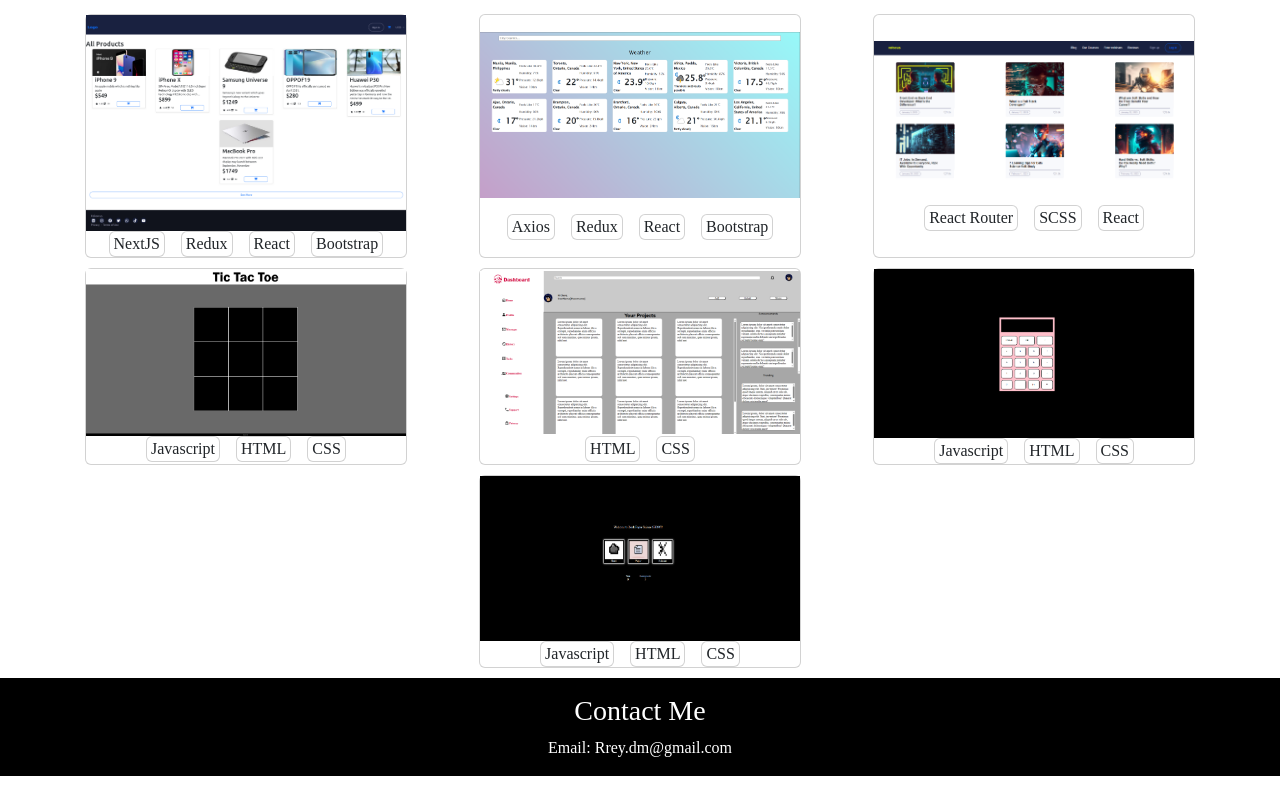
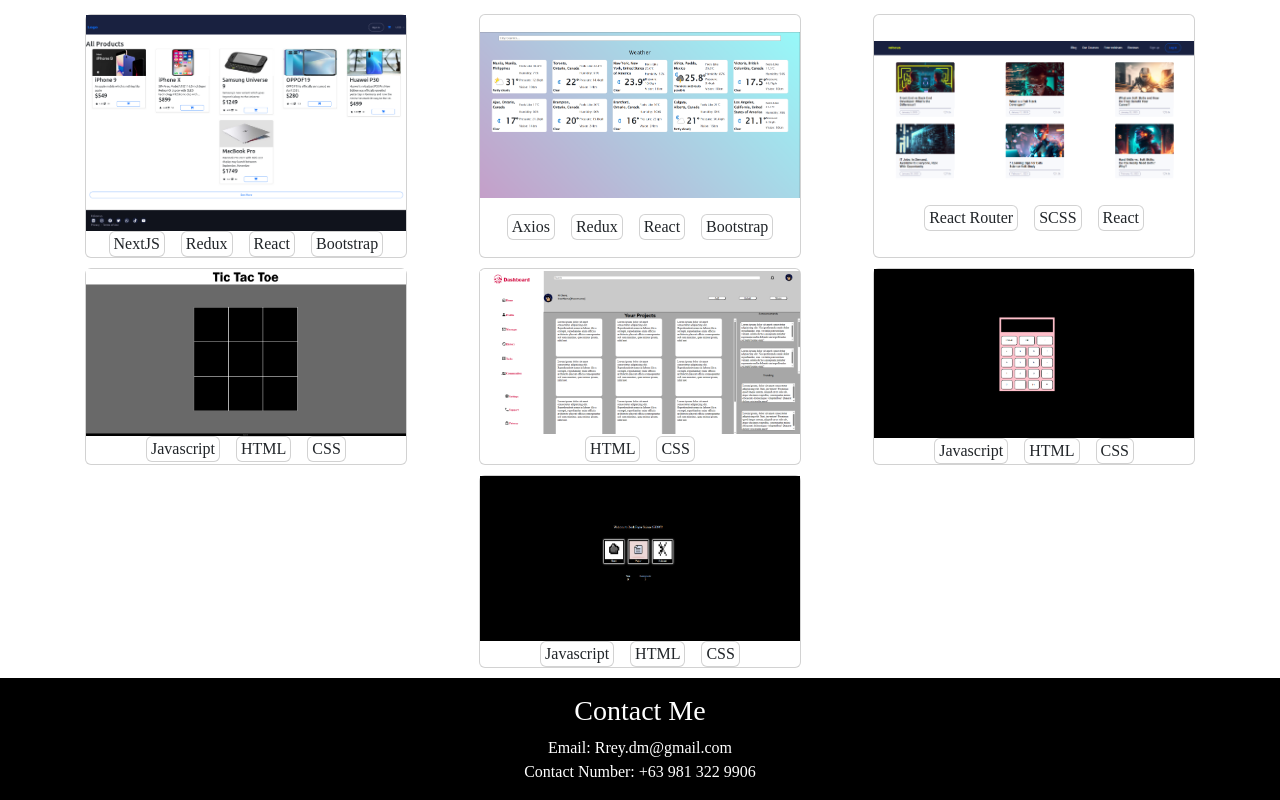
Before and after one commit to Reytsard/portfolio, a React (Create React App) app: page / in a window 1280 px wide. Shown: the part 619-1419 px from the top of the page. Before the commit the page ends 1395 px from the top, so only its background shows below. Built offline with nearby package versions, Linux system fonts and the light colour scheme; a web font is replaced by a local one.

Commit message:
Added Contact number on contact portion

```diff
--- a/src/App.jsx
+++ b/src/App.jsx
@@ -196,6 +196,7 @@ function App() {
           </div>
           <div id="contactme" className="bg-black w-100 text-white py-3">
             <h3 className="contact-me-header ">Contact Me</h3>
+            <div>
               Email:{" "}
               <a
                 href="emailto:rrey.dm@gmail.com"
@@ -204,6 +205,8 @@ function App() {
                 Rrey.dm@gmail.com
               </a>
             </div>
+            <div>Contact Number: +63 981 322 9906</div>
+          </div>
         </div>
       </main>
     </div>
```
Lines whose indentation alone changed are shown as unchanged.
